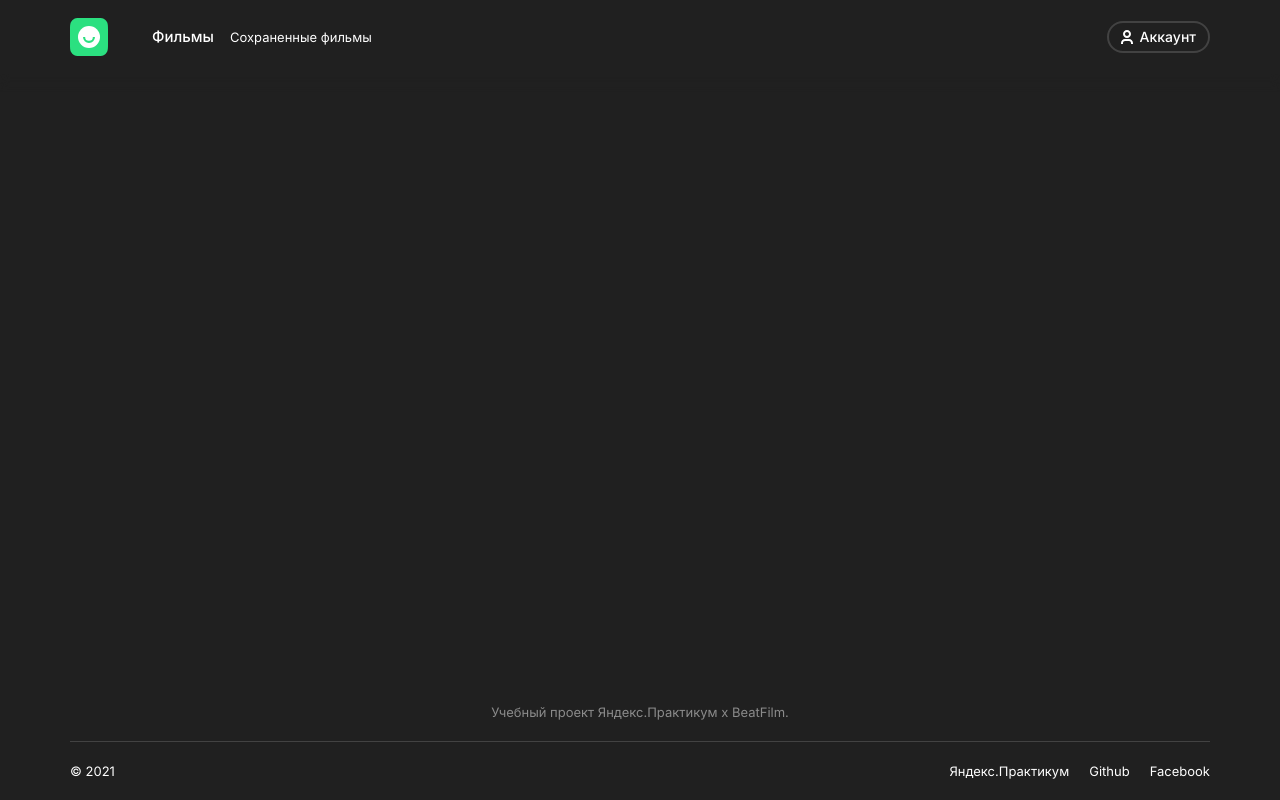
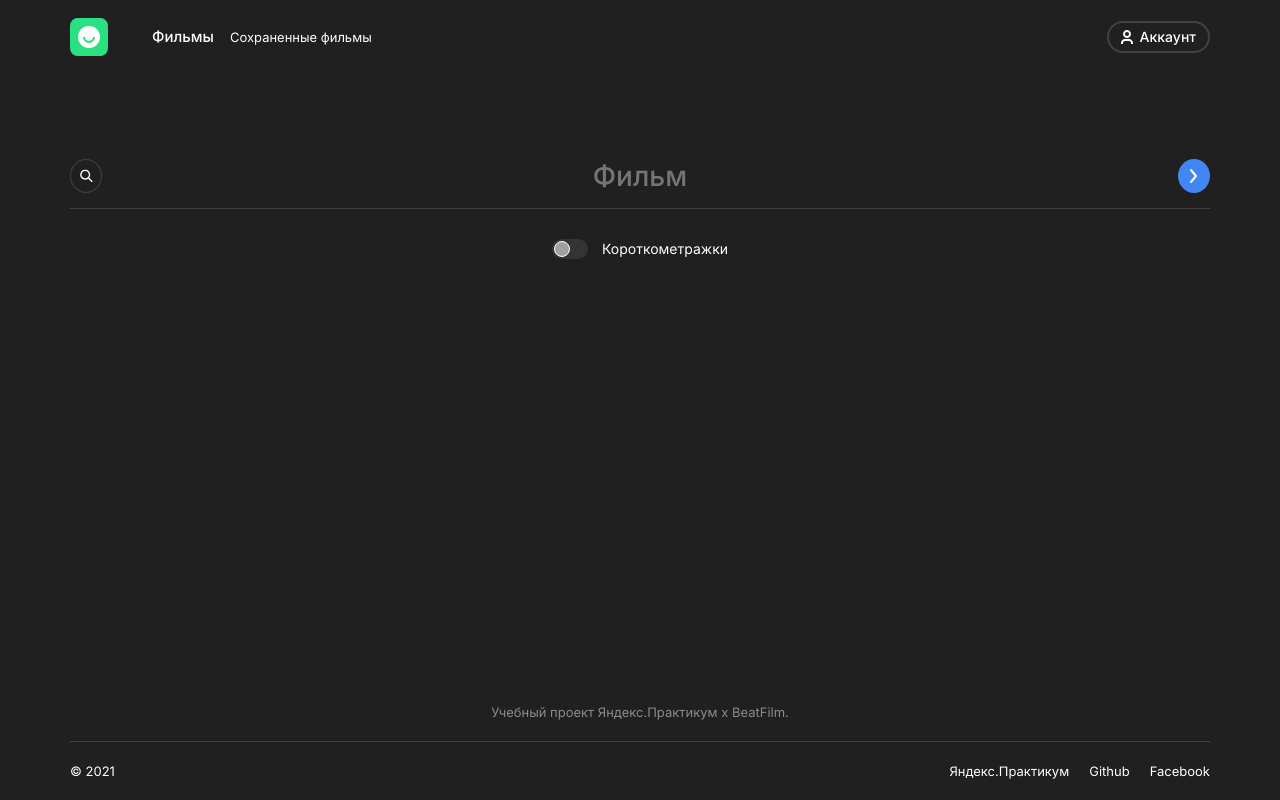
Before and after one commit to script-ninja/movies-explorer, a React app: page /movies in a window 1280 px wide. Built offline with nearby package versions, Linux system fonts and the light colour scheme.

Commit message:
feat: сделана форма поиска

```diff
--- a/src/components/App/App.js
+++ b/src/components/App/App.js
@@ -6,12 +6,13 @@ import Header from '../Header/Header';
 import Main from '../Main/Main';
 import Footer from '../Footer/Footer';
 import Landing from '../Landing/Landing';
+import Movies from '../Movies/Movies';
 
 function App() {
   const [currentUser, setCurrentUser] = React.useState({
     _id: null,
-    name: 'Username',
-    email: 'email@email.box',
+    name: '',
+    email: '',
     authorized: true,
   });
 
@@ -29,7 +30,7 @@ function App() {
           </Route>
           <Route path='/movies'>
             <Header />
-            <Main></Main>
+            <Movies />
             <Footer />
           </Route>
           <Route path='/saved-movies'>
--- a/src/components/Header/Header.css
+++ b/src/components/Header/Header.css
@@ -36,11 +36,11 @@
 }
 
 .header__link_space-between_small:not(:last-child) {
-  padding-right: 16px;
+  margin-right: 16px;
 }
 
 .header__link_space-between_big:not(:last-child) {
-  padding-right: 30px;
+  margin-right: 30px;
 }
 
 .header__link_style_button {
--- a/src/components/Header/Header.js
+++ b/src/components/Header/Header.js
@@ -13,7 +13,6 @@ export default function Header() {
       <NavLink
         className="header__link header__link_space-between_big"
         to='/signup'
-        replace
       >
         Регистрация
       </NavLink>
@@ -21,7 +20,6 @@ export default function Header() {
       <NavLink
         className="header__link header__link_space-between_big header__link_style_button"
         to='/signin'
-        replace
       >
         Войти
       </NavLink>
@@ -34,7 +32,6 @@ export default function Header() {
         className='header__link header__link_space-between_small'
         activeClassName='header__link_active'
         to='/movies'
-        replace
       >
         Фильмы
       </NavLink>
@@ -43,7 +40,6 @@ export default function Header() {
         className='header__link header__link_space-between_small'
         activeClassName='header__link_active'
         to='/saved-movies'
-        replace
       >
         Сохраненные фильмы
       </NavLink>
@@ -52,7 +48,6 @@ export default function Header() {
         className='header__link header__link_space-between_small header__link_style_profile'
         activeClassName='header__link_active-profile'
         to='/profile'
-        replace
       >
         Аккаунт
       </NavLink>
--- a/src/components/Landing/AboutMe/AboutMe.css
+++ b/src/components/Landing/AboutMe/AboutMe.css
@@ -112,7 +112,7 @@
 .aboutme__portfolio-link::after {
   content: '↗';
   position: absolute;
-  top: 1em;
+  top: calc(50% - 10px);
   right: 0;
 
   line-height: 1em;
--- a/src/components/Landing/Landing.js
+++ b/src/components/Landing/Landing.js
@@ -7,12 +7,12 @@ import AboutMe from './AboutMe/AboutMe';
 
 
 export default function Landing() {
-  return (<>
+  return (
     <Main>
       <Promo />
       <Project />
       <Techs />
       <AboutMe />
     </Main>
-  </>);
+  );
 }
--- a/src/components/Logo/Logo.js
+++ b/src/components/Logo/Logo.js
@@ -4,7 +4,7 @@ import logo from '../../images/logo.svg';
 
 export default function Logo() {
   return (
-    <NavLink to='/' title='На главную' replace>
+    <NavLink to='/' title='На главную'>
       <img className="logo" src={ logo } alt="Logo" />
     </NavLink>
   );
--- /dev/null
+++ b/src/components/Movies/Movies.js
@@ -0,0 +1,10 @@
+import Main from '../Main/Main';
+import SearchForm from './SearchForm/SearchForm';
+
+export default function Movies() {
+  return (
+    <Main>
+      <SearchForm />
+    </Main>
+  );
+}
--- /dev/null
+++ b/src/components/Movies/SearchForm/FilterCheckbox/FilterCheckbox.css
@@ -0,0 +1,54 @@
+.checkbox-label {
+  display: flex;
+  align-items: center;
+
+  font-weight: 400;
+  font-size: 14px;
+  line-height: 18px;
+  color: #ffffff;
+
+  cursor: pointer;
+}
+
+.checkbox {
+  -webkit-appearance: none;
+  -moz-appearance: none;
+  appearance: none;
+
+  position: relative;
+  cursor: pointer;
+}
+
+.checkbox::before {
+  content: '';
+  display: block;
+  margin-right: 14px;
+  width: 36px;
+  height: 20px;
+  border-radius: 20px;
+  background-color: #343434;
+}
+
+.checkbox::after {
+  content: '';
+  display: block;
+  box-sizing: border-box;
+
+  position: absolute;
+  top: calc(50% - 8px);
+  left: 2px;
+
+  width: 16px;
+  height: 16px;
+  border: 1px solid white;
+  border-radius: 50%;
+
+  background-color: #a0a0a0;
+
+  transition: all 0.2s ease;
+}
+
+.checkbox:checked::after {
+  background-color: #2BE080;
+  transform: translate(16px, 0);
+}
--- /dev/null
+++ b/src/components/Movies/SearchForm/FilterCheckbox/FilterCheckbox.js
@@ -0,0 +1,10 @@
+import './FilterCheckbox.css';
+
+export default function FilterCheckbox({ name }) {
+  return (
+    <label className='checkbox-label'>
+      <input className='checkbox' type='checkbox' />
+      { name }
+    </label>
+  );
+}
--- /dev/null
+++ b/src/components/Movies/SearchForm/SearchForm.css
@@ -0,0 +1,73 @@
+.search {
+  padding: 50px 70px;
+}
+
+.search__field {
+  display: flex;
+  align-items: center;
+  border-bottom: 1px solid #424242;
+
+  transition: all 0.1s ease-out;
+}
+
+.search__field:focus-within {
+  border-bottom: 1px solid #ffffff;
+}
+
+.search__input {
+  box-sizing: border-box;
+  padding: 15px 6px;
+  border: none;
+  width: 100%;
+
+  background-color: transparent;
+
+  font-weight: 500;
+  font-size: 28px;
+  line-height: 34px;
+  color: #ffffff;
+  text-align: center;
+
+  outline: none;
+
+  transition: all 0.1s ease-out;
+}
+
+.search__label {
+  box-sizing: border-box;
+  display: inline-block;
+
+  width: 34px;
+  height: 34px;
+  border: 1px solid #424242;
+  border-radius: 50%;
+
+  background-image: url('../../../images/search-icon.svg');
+  background-position: center;
+  background-repeat: no-repeat;
+}
+
+.search__button {
+  padding: 0;
+  width: 34px;
+  height: 34px;
+  border: none;
+  border-radius: 50%;
+
+  background-color: #4285F4;
+  background-image: url('../../../images/search-arrow.svg');
+  background-position: center;
+  background-repeat: no-repeat;
+}
+
+.search__button:hover {
+  opacity: 0.7;
+  cursor: pointer;
+}
+
+.search__filters {
+  display: flex;
+  justify-content: center;
+  align-items: center;
+  padding: 30px 0;
+}
--- /dev/null
+++ b/src/components/Movies/SearchForm/SearchForm.js
@@ -0,0 +1,17 @@
+import './SearchForm.css';
+import FilterCheckbox from './FilterCheckbox/FilterCheckbox';
+
+export default function SearchForm() {
+  return (
+    <form className='search'>
+      <div className='search__field'>
+        <label className='search__label' htmlFor='search-input'></label>
+        <input id='search-input' className='search__input' type='text' placeholder='Фильм' />
+        <button className='search__button' type='submit'></button>
+      </div>
+      <div className='search__filters'>
+        <FilterCheckbox name='Короткометражки' />
+      </div>
+    </form>
+  );
+}
--- a/src/index.css
+++ b/src/index.css
@@ -2,6 +2,10 @@
 @import url('./vendor/fonts/fonts.css');
 
 :root {
+  /* Следующие два свойства небольшой хак для того, чтобы полоса прокрутки не смещала контент */
+  overflow-x: hidden;
+  margin-right: calc(-1 * (100vw - 100%));
+
   scroll-behavior: smooth;
 }
 
```
Also changed, not shown: src/components/Movies/Movies.css (added), src/images/search-arrow.svg (added), src/images/search-icon.svg (added).
